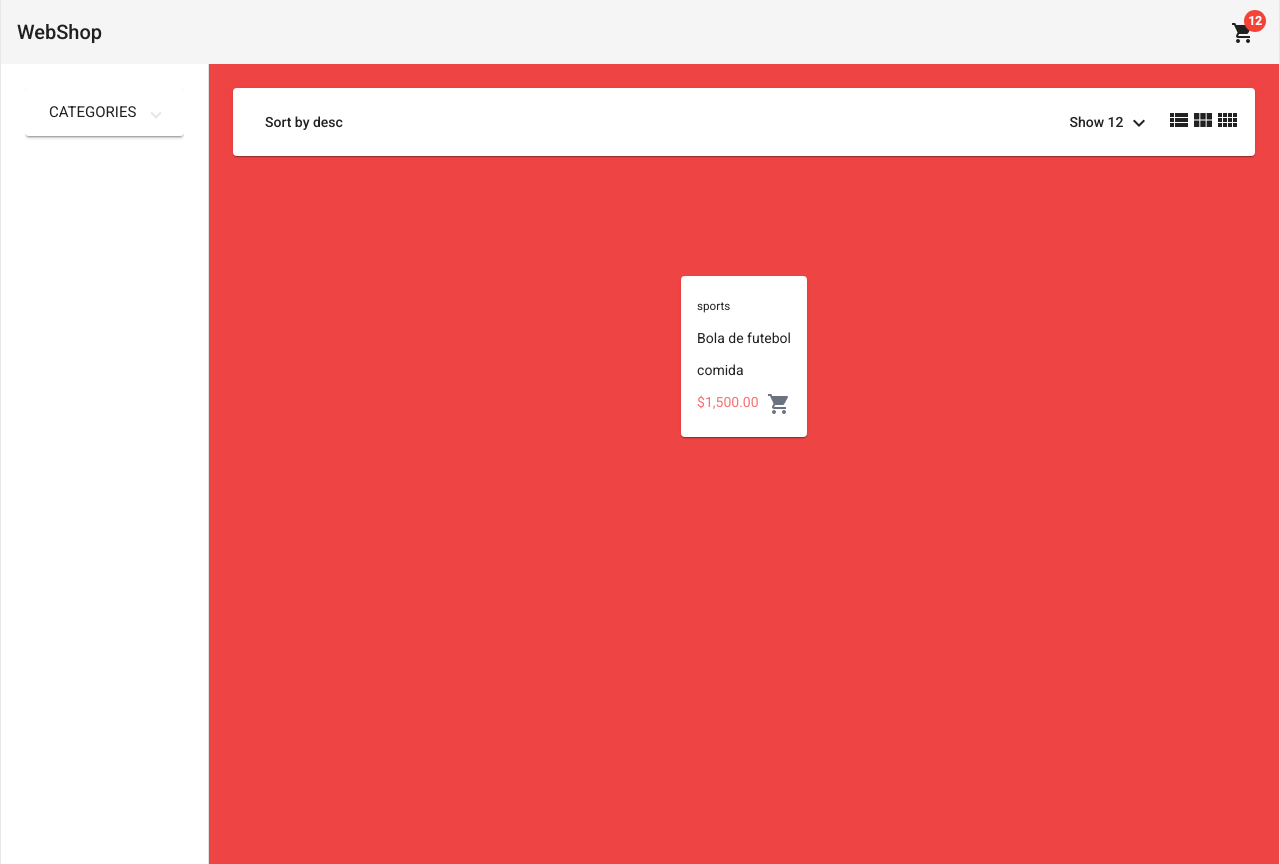
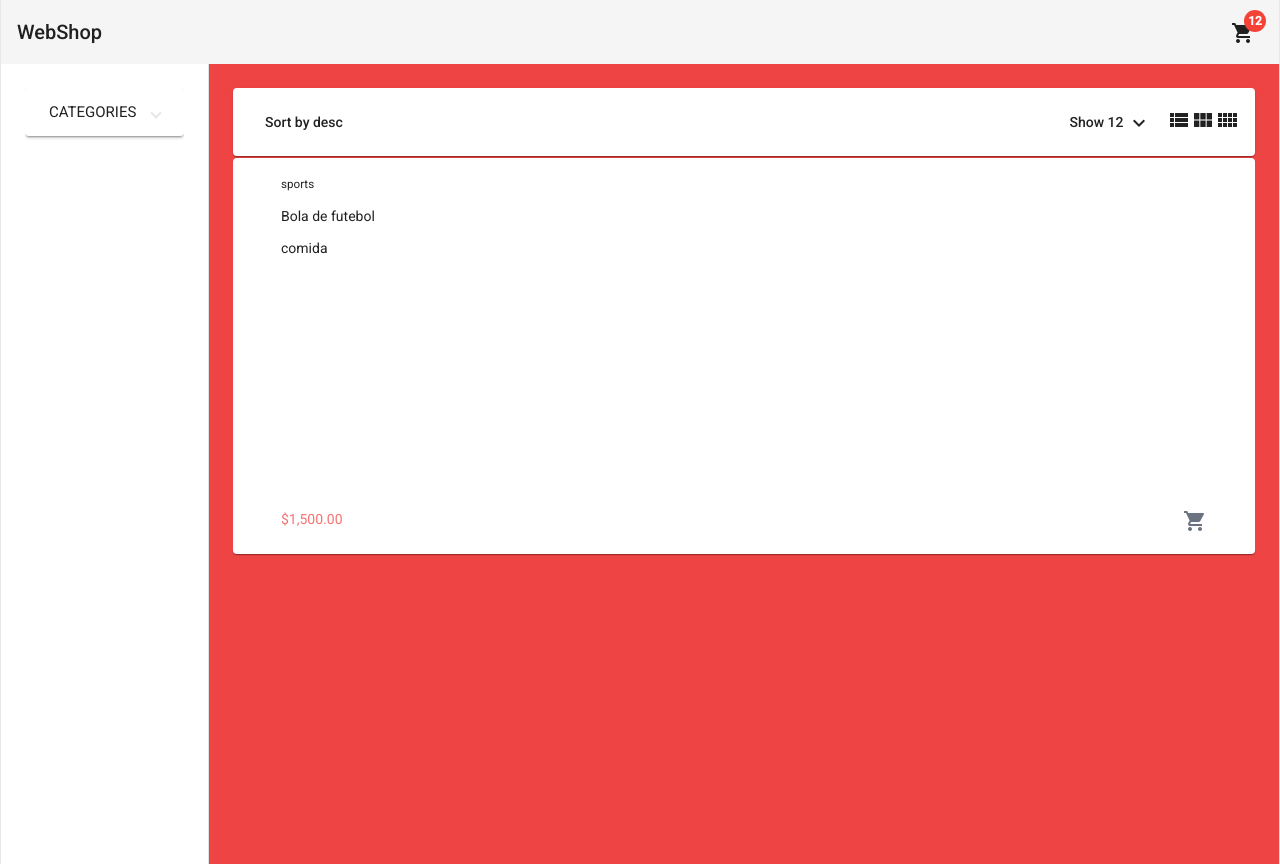
Before and after one commit to luixgabriel/Angular-Webshop, an Angular app: page /home in a window 1280 px wide. Both pictures are taken after a click on the button "view_list". Built offline with nearby package versions, Linux system fonts and the light colour scheme.

Commit message:
feat: finished product-box layout

```diff
--- a/src/app/components/product-box/product-box.component.html
+++ b/src/app/components/product-box/product-box.component.html
@@ -1,11 +1,13 @@
 <mat-card>
-  <div>
+  <div [ngClass]="{flex: fullWidthMode}">
+    <!-- Se fullWidthMode for falso a altura fica 200px se não fica 360px -->
     <img
       class="mb-1 mx-auto"
+      [ngClass]="{ 'h-[200px]': !fullWidthMode, 'h-[360px]': fullWidthMode }"
     />
     <div
       class="w-full"
-
+      [ngClass]="{ 'px-8 flex flex-col justify-between': fullWidthMode }"
     >
       <div>
         <h5>sports</h5>
@@ -14,7 +16,7 @@
         >
           Bola de futebol
         </p>
-        <p>
+        <p *ngIf="fullWidthMode">
           comida
         </p>
       </div>
--- a/src/app/components/product-box/product-box.component.ts
+++ b/src/app/components/product-box/product-box.component.ts
@@ -5,7 +5,7 @@ import { Component, Input, OnInit } from '@angular/core';
   templateUrl: './product-box.component.html',
 })
 export class ProductBoxComponent implements OnInit {
-  @Input() fullWidhtMode = false;
+  @Input() fullWidthMode = false;
   constructor() { }
 
   ngOnInit(): void {
--- a/src/app/pages/home/home.component.html
+++ b/src/app/pages/home/home.component.html
@@ -16,7 +16,7 @@ class="min-h-full max-w-7xl mx-auto bg-red-500 border-x"
     [rowHeight]="rowHeight"
     >
     <mat-grid-tile>
-      <app-product-box [fullWidhtMode]="cols === 1"></app-product-box>
+      <app-product-box class="w-full" [fullWidthMode]="cols === 1"></app-product-box>
     </mat-grid-tile>
     </mat-grid-list>
   </mat-drawer-content>
```
